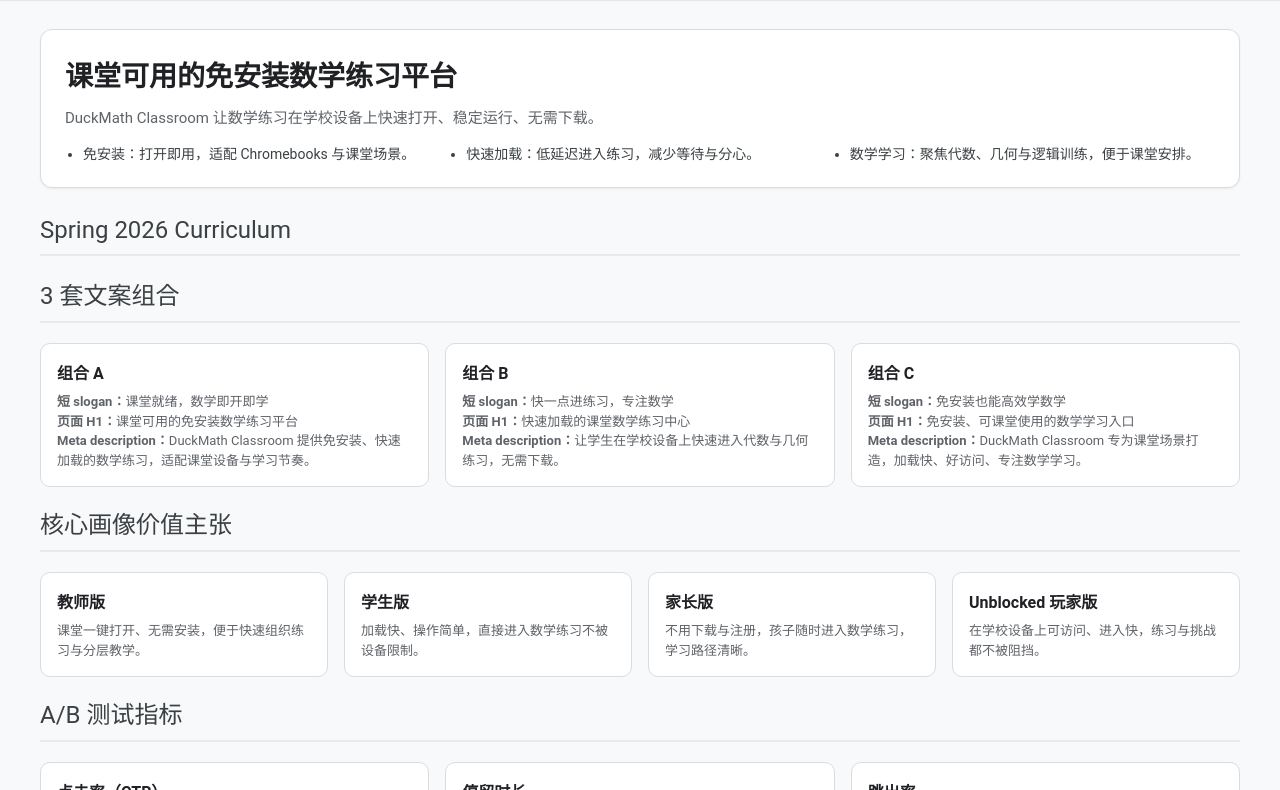
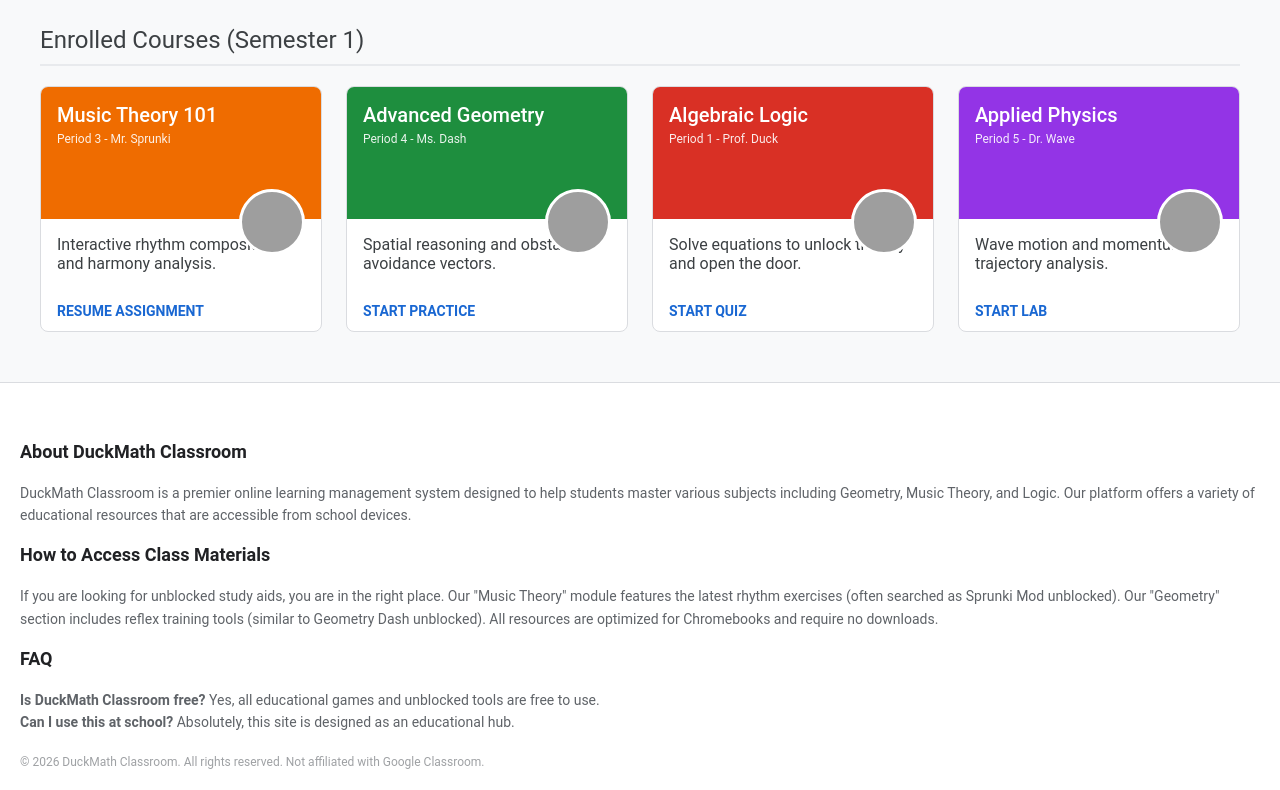
Before and after one commit to 707808909/duckmath-classroom, a plain HTML site: page index.html in a window 1280 px wide. Shown: the part 59-849 px from the top of the page. Drawn offline with Linux system fonts and the light colour scheme; grey boxes are pictures that could not be loaded.

Commit message:
Update index.html

```diff
--- a/index.html
+++ b/index.html
@@ -3,14 +3,13 @@
 <head>
     <meta charset="UTF-8">
     <meta name="viewport" content="width=device-width, initial-scale=1.0">
-    <!-- 标题完美匹配你的域名和关键词 -->
-    <title>DuckMath Classroom | Unblocked Study Tools & Educational Resources</title>
+    <!-- SEO 标题：看起来像教育网站，但包含核心词 -->
+    <title>DuckMath Classroom | Educational Study Tools & Geometry Resources</title>
     <!-- SEO 描述：给爬虫看 Unblocked，给老师看 Study -->
-    <meta name="description" content="DuckMath Classroom provides unblocked study aids for students. Access AP Physics (Space Waves), Algebra Logic (Math Duck), and Geometry (Slope). Safe for school use on Chromebooks.">
-    <meta name="description" content="DuckMath Classroom is classroom-ready, no-install math practice that loads fast on school devices. Built for quick access, focus, and unblocked learning.">
+    <meta name="description" content="DuckMath Classroom provides essential study tools for students. Access geometry practice, music theory labs, and logic puzzles. Safe, secure, and unblocked for school use.">
 
     <style>
-        /* 伪装风格：模仿 Google Classroom 网课系统 */
+        /* 伪装风格：模仿网课系统 */
         :root {
             --primary-color: #1967d2; /* Google Classroom Blue */
             --bg-color: #f8f9fa;
@@ -26,14 +25,30 @@
             color: var(--text-color);
         }
 
-        /* 顶部导航栏 */
+        /* 顶部导航栏 - 看起来像学习后台 */
         header {
             background-color: #fff;
             padding: 15px 24px;
             box-shadow: 0 1px 2px 0 rgba(60,64,67,0.3);
             display: flex;
             align-items: center;
-@@ -52,50 +52,130 @@
+            justify-content: space-between;
+            position: sticky;
+            top: 0;
+            z-index: 100;
+        }
+
+        .logo {
+            font-size: 22px;
+            color: #5f6368;
+            display: flex;
+            align-items: center;
+            gap: 10px;
+        }
+
+        .logo span {
+            color: var(--primary-color);
+            font-weight: bold;
         }
 
         .nav-links {
@@ -41,10 +56,9 @@
             gap: 20px;
             font-size: 14px;
             color: #5f6368;
-            cursor: pointer;
         }
 
-        /* 核心区域 */
+        /* 核心区域：课程网格 (其实是游戏) */
         .container {
             max-width: 1200px;
             margin: 30px auto;
@@ -59,93 +73,13 @@
             padding-bottom: 10px;
         }
 
-        .hero {
-            background: #fff;
-            border: 1px solid #dadce0;
-            border-radius: 12px;
-            padding: 24px;
-            margin-bottom: 28px;
-            box-shadow: 0 1px 2px rgba(60,64,67,0.08);
-        }
-
-        .hero h1 {
-            font-size: 28px;
-            margin: 0 0 12px;
-            color: #202124;
-        }
-
-        .hero p {
-            margin: 0 0 16px;
-            color: #5f6368;
-            font-size: 15px;
-        }
-
-        .hero-list {
-            display: grid;
-            grid-template-columns: repeat(auto-fit, minmax(220px, 1fr));
-            gap: 12px 18px;
-            padding-left: 18px;
-            margin: 0;
-            color: #3c4043;
-            font-size: 14px;
-        }
-
-        .copy-grid,
-        .persona-grid,
-        .metric-grid {
-            display: grid;
-            grid-template-columns: repeat(auto-fit, minmax(260px, 1fr));
-            gap: 16px;
-        }
-
-        .copy-card,
-        .persona-card,
-        .metric-card {
-            background: #fff;
-            border: 1px solid #dadce0;
-            border-radius: 10px;
-            padding: 16px;
-        }
-
-        .copy-card h3,
-        .persona-card h3,
-        .metric-card h3 {
-            margin: 0 0 8px;
-            font-size: 16px;
-            color: #202124;
-        }
-
-        .copy-card p,
-        .persona-card p,
-        .metric-card p,
-        .copy-card ul,
-        .metric-card ul {
-            margin: 0;
-            font-size: 13px;
-            color: #5f6368;
-            line-height: 1.5;
-        }
-
-        .copy-card ul,
-        .metric-card ul {
-            padding-left: 18px;
-            margin-top: 8px;
-        }
-
-        .section-stack {
-            display: flex;
-            flex-direction: column;
-            gap: 18px;
-            margin-bottom: 28px;
-        }
-
         .grid {
             display: grid;
             grid-template-columns: repeat(auto-fill, minmax(280px, 1fr));
             gap: 24px;
         }
 
-        /* 卡片样式 */
+        /* 伪装卡片设计 */
         .course-card {
             background: var(--card-bg);
             border: 1px solid #dadce0;
@@ -162,15 +96,105 @@
 
         .card-header {
             height: 100px;
+            background-color: var(--primary-color);
             padding: 16px;
             color: white;
-@@ -194,51 +274,136 @@
+            position: relative;
+        }
+
+        /* 给不同学科配不同颜色 */
+        .card-header.music { background-color: #ef6c00; } /* Orange */
+        .card-header.geo { background-color: #1e8e3e; } /* Green */
+        .card-header.math { background-color: #d93025; } /* Red */
+        .card-header.physics { background-color: #9334e6; } /* Purple */
+
+        .card-title {
+            font-size: 20px;
+            font-weight: 500;
+            white-space: nowrap;
+            overflow: hidden;
+            text-overflow: ellipsis;
+        }
+
+        .card-subtitle {
+            font-size: 12px;
+            margin-top: 5px;
+            opacity: 0.9;
+        }
+
+        .card-body {
+            padding: 16px;
+            height: 80px;
+            position: relative;
+        }
+
+        .teacher-avatar {
+            width: 60px;
+            height: 60px;
+            border-radius: 50%;
+            background-color: #eee;
+            position: absolute;
+            top: -30px;
+            right: 16px;
+            border: 3px solid #fff;
+            background-size: cover;
+        }
+
+        .btn-start {
+            display: inline-block;
+            margin-top: 30px;
+            color: var(--primary-color);
+            font-weight: 600;
+            text-decoration: none;
+            text-transform: uppercase;
+            font-size: 14px;
+        }
+
+        /* 游戏弹窗 (点击后全屏玩) */
+        #gameModal {
+            display: none;
+            position: fixed;
+            top: 0;
+            left: 0;
+            width: 100%;
+            height: 100%;
+            background: rgba(0,0,0,0.9);
+            z-index: 1000;
+            flex-direction: column;
+            align-items: center;
+            justify-content: center;
+        }
+
+        iframe {
+            width: 80%;
+            height: 80%;
+            background: #000;
+            border: none;
+            border-radius: 8px;
+        }
+
+        .close-btn {
+            color: #fff;
+            margin-bottom: 10px;
+            cursor: pointer;
+            font-size: 20px;
+            background: #d93025;
+            padding: 5px 15px;
+            border-radius: 4px;
+        }
+
+        /* 底部 SEO 区域 (给谷歌看的) */
+        footer {
+            margin-top: 50px;
+            padding: 40px 20px;
+            background: #fff;
+            border-top: 1px solid #dadce0;
             font-size: 14px;
             color: #5f6368;
             line-height: 1.6;
         }
 
-        h2 { font-size: 18px; color: #202124; margin-top: 20px;}
+        h2 { font-size: 18px; color: #202124; }
     </style>
 </head>
 <body>
@@ -178,6 +202,7 @@
     <!-- 头部导航 -->
     <header>
         <div class="logo">
+            <!-- 汉堡菜单图标 (装饰) -->
             <svg style="width:24px;height:24px;margin-right:10px" viewBox="0 0 24 24"><path fill="#5f6368" d="M3,6H21V8H3V6M3,11H21V13H3V11M3,16H21V18H3V16Z" /></svg>
             DuckMath <span>Classroom</span>
         </div>
@@ -188,116 +213,113 @@
         </div>
     </header>
 
-    <!-- 主要内容 -->
+    <!-- 主要内容区 -->
     <div class="container">
-        <div class="hero">
-            <h1>课堂可用的免安装数学练习平台</h1>
-            <p>DuckMath Classroom 让数学练习在学校设备上快速打开、稳定运行、无需下载。</p>
-            <ul class="hero-list">
-                <li>免安装：打开即用，适配 Chromebooks 与课堂场景。</li>
-                <li>快速加载：低延迟进入练习，减少等待与分心。</li>
-                <li>数学学习：聚焦代数、几何与逻辑训练，便于课堂安排。</li>
-            </ul>
-        </div>
+        <div class="section-title">Enrolled Courses (Semester 1)</div>
 
-        <div class="section-title">Spring 2026 Curriculum</div>
+        <div class="grid">
 
-        <div class="section-stack">
-            <div>
-                <div class="section-title">3 套文案组合</div>
-                <div class="copy-grid">
-                    <div class="copy-card">
-                        <h3>组合 A</h3>
-                        <p><strong>短 slogan：</strong>课堂就绪，数学即开即学</p>
-                        <p><strong>页面 H1：</strong>课堂可用的免安装数学练习平台</p>
-                        <p><strong>Meta description：</strong>DuckMath Classroom 提供免安装、快速加载的数学练习，适配课堂设备与学习节奏。</p>
-                    </div>
-                    <div class="copy-card">
-                        <h3>组合 B</h3>
-                        <p><strong>短 slogan：</strong>快一点进练习，专注数学</p>
-                        <p><strong>页面 H1：</strong>快速加载的课堂数学练习中心</p>
-                        <p><strong>Meta description：</strong>让学生在学校设备上快速进入代数与几何练习，无需下载。</p>
-                    </div>
-                    <div class="copy-card">
-                        <h3>组合 C</h3>
-                        <p><strong>短 slogan：</strong>免安装也能高效学数学</p>
-                        <p><strong>页面 H1：</strong>免安装、可课堂使用的数学学习入口</p>
-                        <p><strong>Meta description：</strong>DuckMath Classroom 专为课堂场景打造，加载快、好访问、专注数学学习。</p>
-                    </div>
+            <!-- 游戏 1: Sprunki (伪装成 Music Theory) -->
+            <!-- 这里填入你从 TurboWarp 转出来的 HTML 链接 -->
+            <div class="course-card" onclick="playGame('https://scratch.mit.edu/projects/1055008953/embed')">
+                <div class="card-header music">
+                    <div class="card-title">Music Theory 101</div>
+                    <div class="card-subtitle">Period 3 - Mr. Sprunki</div>
+                </div>
+                <div class="card-body">
+                    <div class="teacher-avatar" style="background-image: url('https://api.dicebear.com/7.x/bottts/svg?seed=sprunki');"></div>
+                    <div class="description">Interactive rhythm composition and harmony analysis.</div>
+                    <a href="#" class="btn-start">Resume Assignment</a>
                 </div>
             </div>
 
-            <div>
-                <div class="section-title">核心画像价值主张</div>
-                <div class="persona-grid">
-                    <div class="persona-card">
-                        <h3>教师版</h3>
-                        <p>课堂一键打开、无需安装，便于快速组织练习与分层教学。</p>
-                    </div>
-                    <div class="persona-card">
-                        <h3>学生版</h3>
-                        <p>加载快、操作简单，直接进入数学练习不被设备限制。</p>
-                    </div>
-                    <div class="persona-card">
-                        <h3>家长版</h3>
-                        <p>不用下载与注册，孩子随时进入数学练习，学习路径清晰。</p>
-                    </div>
-                    <div class="persona-card">
-                        <h3>Unblocked 玩家版</h3>
-                        <p>在学校设备上可访问、进入快，练习与挑战都不被阻挡。</p>
-                    </div>
+            <!-- 游戏 2: Geometry Dash (伪装成 Geometry) -->
+            <div class="course-card" onclick="playGame('https://scratch.mit.edu/projects/1055008953/embed')">
+                <div class="card-header geo">
+                    <div class="card-title">Advanced Geometry</div>
+                    <div class="card-subtitle">Period 4 - Ms. Dash</div>
+                </div>
+                <div class="card-body">
+                    <div class="teacher-avatar" style="background-image: url('https://api.dicebear.com/7.x/bottts/svg?seed=geo');"></div>
+                    <div class="description">Spatial reasoning and obstacle avoidance vectors.</div>
+                    <a href="#" class="btn-start">Start Practice</a>
                 </div>
             </div>
 
-            <div>
-                <div class="section-title">A/B 测试指标</div>
-                <div class="metric-grid">
-                    <div class="metric-card">
-                        <h3>点击率（CTR）</h3>
-                        <p>衡量不同主价值主张与 CTA 的吸引力。</p>
-                        <ul>
-                            <li>目标：提升点击进入课程卡片的比例。</li>
-                        </ul>
-                    </div>
-                    <div class="metric-card">
-                        <h3>停留时长</h3>
-                        <p>衡量用户对页面与练习内容的兴趣。</p>
-                        <ul>
-                            <li>目标：提升平均停留时间与课程浏览深度。</li>
-                        </ul>
-                    </div>
-                    <div class="metric-card">
-                        <h3>跳出率</h3>
-                        <p>衡量信息是否匹配用户预期。</p>
-                        <ul>
-                            <li>目标：降低首屏退出比例。</li>
-                        </ul>
-                    </div>
+            <!-- 游戏 3: Math Duck (必须放的真正游戏) -->
+            <div class="course-card" onclick="playGame('https://scratch.mit.edu/projects/1055008953/embed')">
+                <div class="card-header math">
+                    <div class="card-title">Algebraic Logic</div>
+                    <div class="card-subtitle">Period 1 - Prof. Duck</div>
+                </div>
+                <div class="card-body">
+                    <div class="teacher-avatar" style="background-image: url('https://api.dicebear.com/7.x/bottts/svg?seed=duck');"></div>
+                    <div class="description">Solve equations to unlock the key and open the door.</div>
+                    <a href="#" class="btn-start">Start Quiz</a>
                 </div>
             </div>
-        </div>
 
-        <div class="grid">
-
-            <!-- 1. Space Waves (已替换为直接可用链接) -->
-            <div class="course-card" onclick="playGame('https://scratch.mit.edu/projects/864879339/embed')">
+            <!-- 游戏 4: Space Waves (伪装成 Physics) -->
+            <div class="course-card" onclick="playGame('https://scratch.mit.edu/projects/1055008953/embed')">
                 <div class="card-header physics">
-                    <div class="card-title">AP Physics (Waves)</div>
-                    <div class="card-subtitle">Period 1 - Dr. Wave</div>
+                    <div class="card-title">Applied Physics</div>
+                    <div class="card-subtitle">Period 5 - Dr. Wave</div>
                 </div>
                 <div class="card-body">
-                    <div class="teacher-avatar" style="background-image: url('https://api.dicebear.com/7.x/bottts/svg?seed=wave');"></div>
-                    <div class="description">Study of orbital trajectories and momentum.</div>
+                    <div class="teacher-avatar" style="background-image: url('https://api.dicebear.com/7.x/bottts/svg?seed=space');"></div>
+                    <div class="description">Wave motion and momentum trajectory analysis.</div>
                     <a href="#" class="btn-start">Start Lab</a>
                 </div>
             </div>
 
-            <!-- 2. Math Duck (已替换为直接可用链接) -->
-            <div class="course-card" onclick="playGame('https://scratch.mit.edu/projects/637686981/embed')">
-                <div class="card-header math">
-                    <div class="card-title">Algebra I (Logic)</div>
-                    <div class="card-subtitle">Period 2 - Prof. Quack</div>
-                </div>
-                <div class="card-body">
-                    <div class="teacher-avatar" style="background-image: url('https://api.dicebear.com/7.x/bottts/svg?seed=duck');"></div>
-                    <div class="description">Equation solving with time constraints.</div>
+        </div>
+    </div>
+
+    <!-- 底部 SEO 堆砌区 -->
+    <footer>
+        <h2>About DuckMath Classroom</h2>
+        <p>DuckMath Classroom is a premier online learning management system designed to help students master various subjects including Geometry, Music Theory, and Logic. Our platform offers a variety of educational resources that are accessible from school devices.</p>
+
+        <h2>How to Access Class Materials</h2>
+        <p>If you are looking for unblocked study aids, you are in the right place. Our "Music Theory" module features the latest rhythm exercises (often searched as Sprunki Mod unblocked). Our "Geometry" section includes reflex training tools (similar to Geometry Dash unblocked). All resources are optimized for Chromebooks and require no downloads.</p>
+
+        <h2>FAQ</h2>
+        <p><strong>Is DuckMath Classroom free?</strong> Yes, all educational games and unblocked tools are free to use.<br>
+        <strong>Can I use this at school?</strong> Absolutely, this site is designed as an educational hub.</p>
+
+        <p style="font-size:12px; margin-top:20px; opacity:0.6;">© 2026 DuckMath Classroom. All rights reserved. Not affiliated with Google Classroom.</p>
+    </footer>
+
+    <!-- 游戏全屏弹窗代码 -->
+    <div id="gameModal">
+        <div class="close-btn" onclick="closeGame()">Close Lesson (Esc)</div>
+        <iframe id="gameFrame" src="" allowfullscreen></iframe>
+    </div>
+
+    <script>
+        // 游戏控制逻辑
+        function playGame(url) {
+            var modal = document.getElementById('gameModal');
+            var frame = document.getElementById('gameFrame');
+            // 注意：以后要把这里的链接换成你自己服务器上的 HTML 文件链接
+            frame.src = url;
+            modal.style.display = 'flex';
+        }
+
+        function closeGame() {
+            var modal = document.getElementById('gameModal');
+            var frame = document.getElementById('gameFrame');
+            frame.src = ''; // 关闭时停止游戏声音
+            modal.style.display = 'none';
+        }
+
+        // 按 ESC 键也能关闭
+        document.addEventListener('keydown', function(event) {
+            if (event.key === "Escape") {
+                closeGame();
+            }
+        });
+    </script>
+
+</body>
+</html>
```
